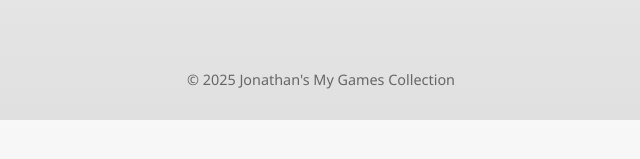
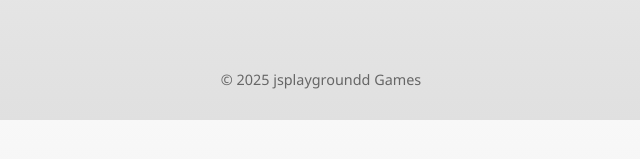
Before and after one commit to Worp2K-DEV/JSPlayground, a plain HTML site: page index.html in a window 1280 px wide. Shown: the part 499-658 px from the top of the page, 319-959 px from the left. Drawn offline with Linux system fonts and the light colour scheme.

Commit message:
index.html

```diff
--- a/index.html
+++ b/index.html
@@ -50,7 +50,7 @@
     </main>
 
     <footer>
-        <p>&copy; 2025 Jonathan's My Games Collection</p>
+        <p>&copy; 2025 jsplaygroundd Games</p>
     </footer>
 </body>
 </html>
```
